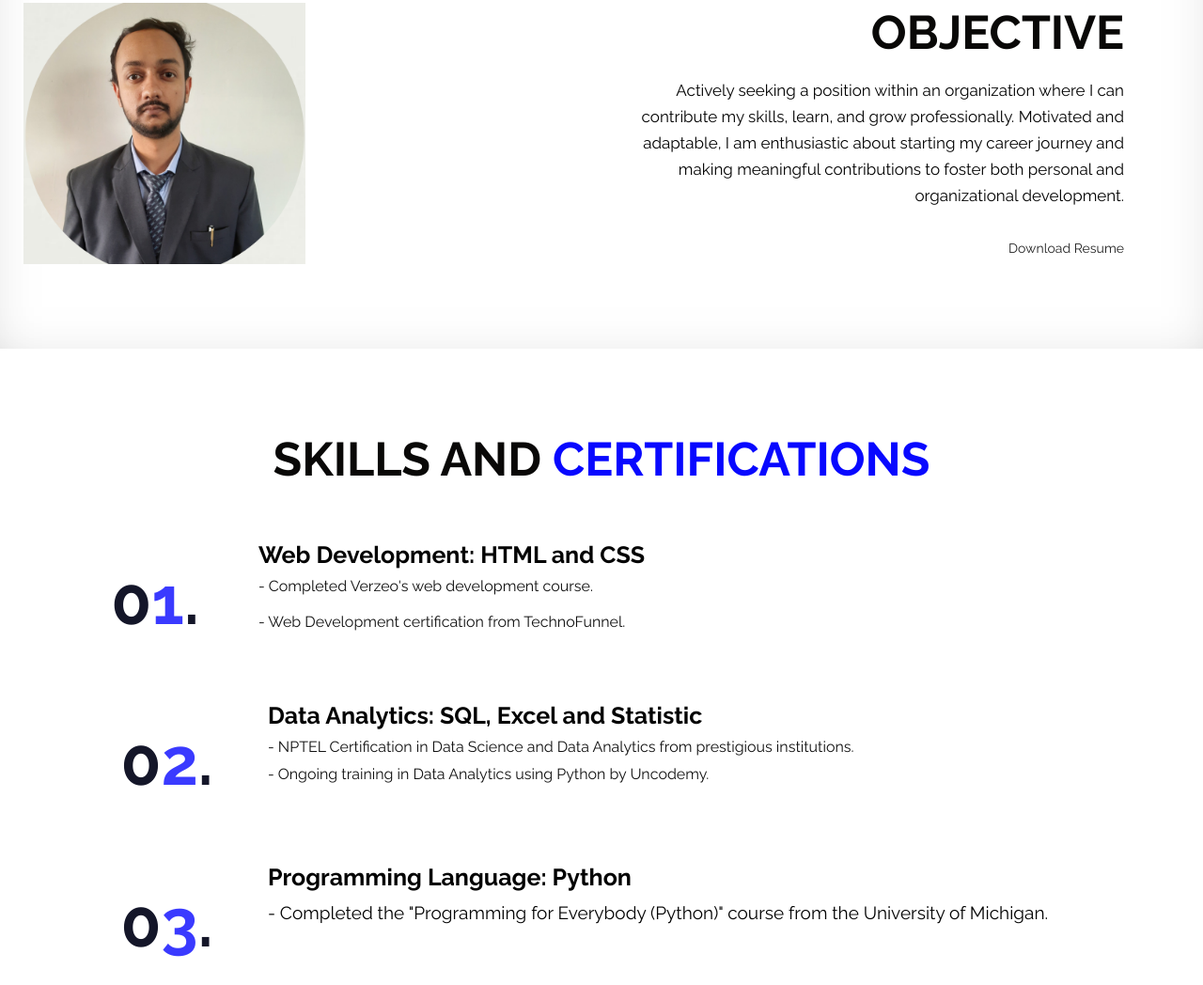
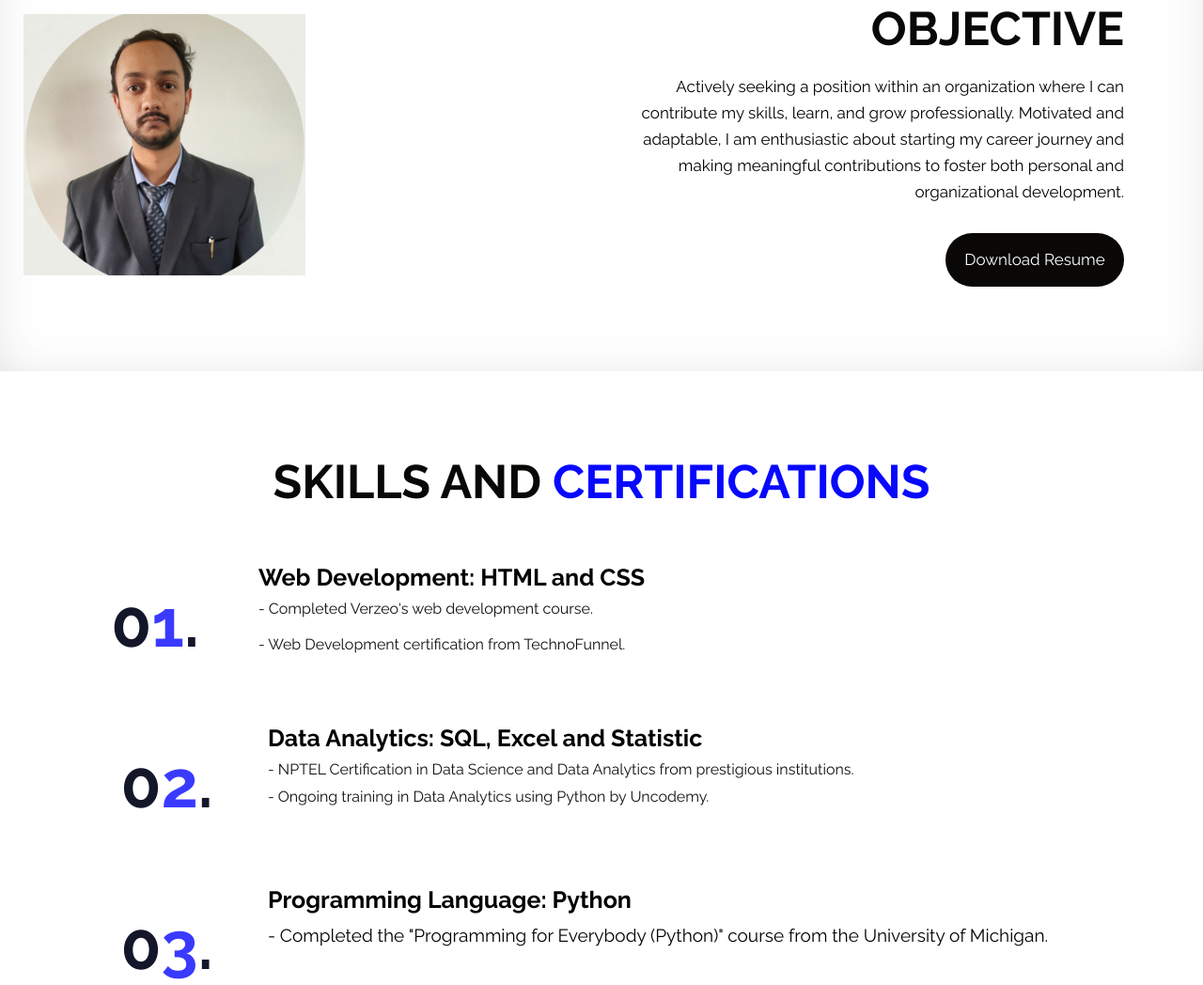
Before and after one commit to nimish123453/Portfolio, a plain HTML site: page index.html in a window 1280 px wide. Shown: the part 787-1835 px from the top of the page at 94% size. Drawn offline with nearby package versions, Linux system fonts and the light colour scheme.

Commit message:
Update index.html

```diff
--- a/index.html
+++ b/index.html
@@ -111,7 +111,7 @@
                               and adaptable, I am enthusiastic about starting my career
                               journey and making meaningful contributions to foster both
                               personal and organizational development.</p>
-                           <a href="23-11-23 Cv.pdf">Download Resume</a>
+                           <a class="read_more" href="23-11-23 Cv.pdf">Download Resume</a>
                         </div>
                      </div>
                   </div>
```
